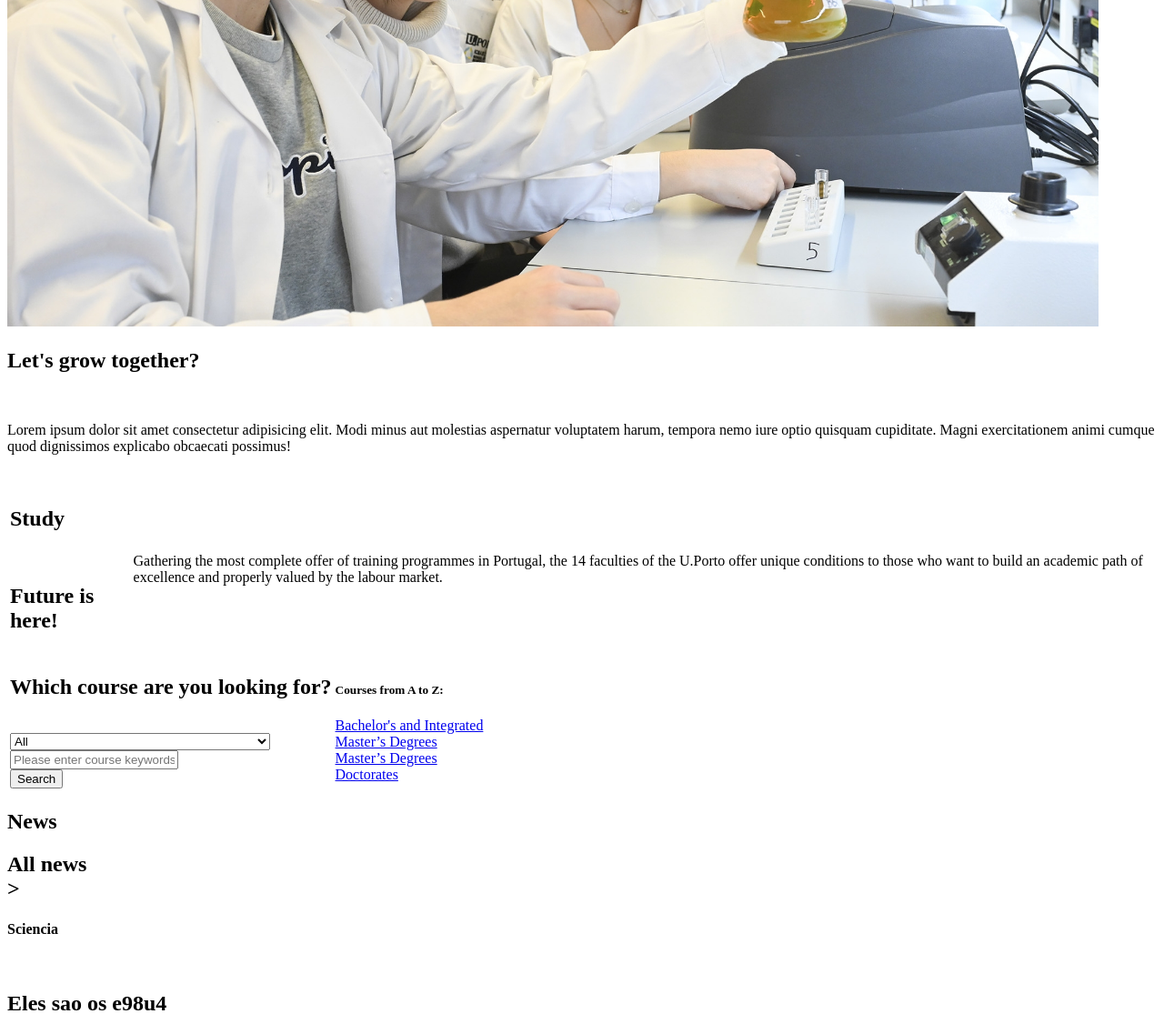
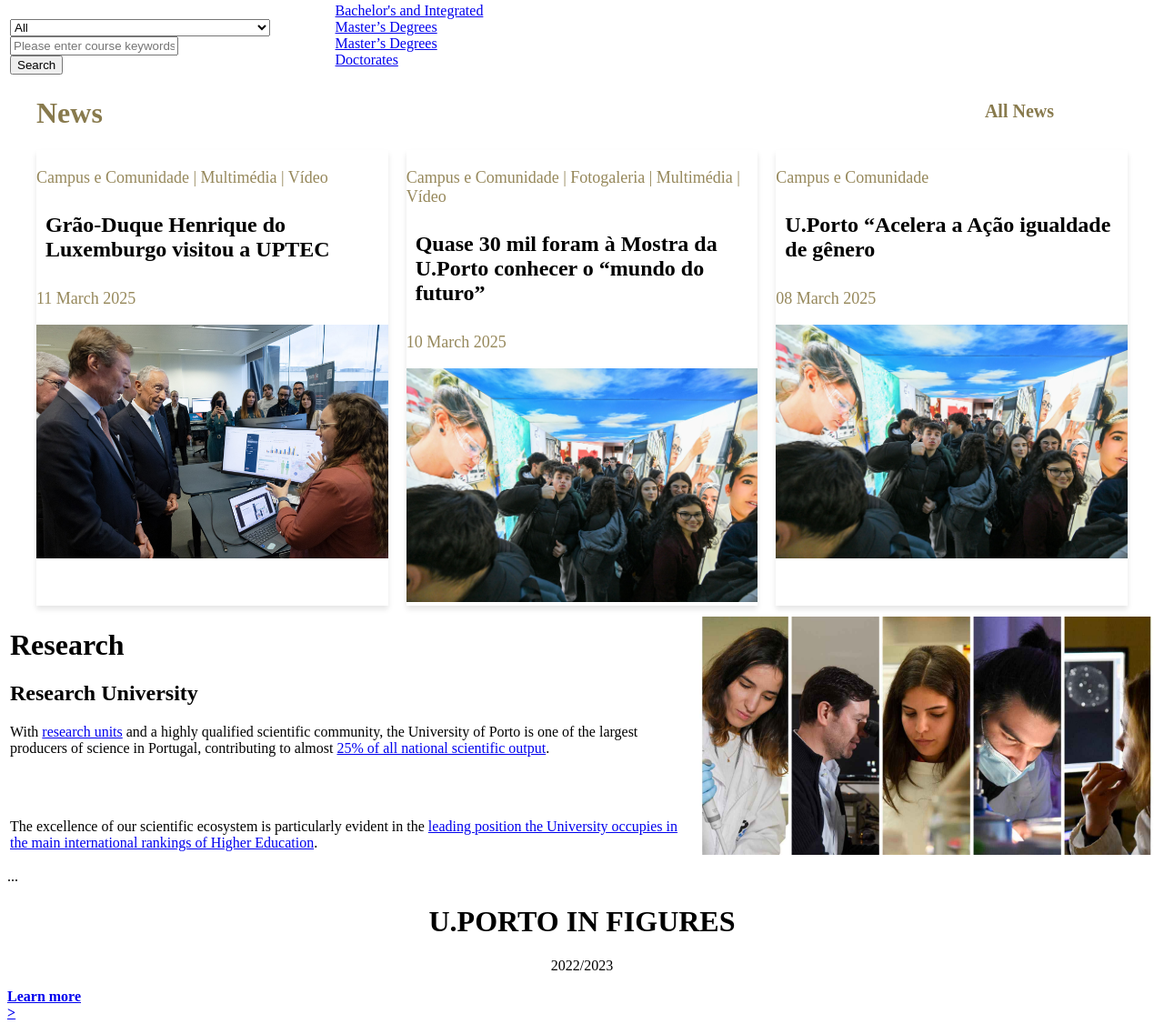
Before and after one commit to caleb-tuyisingize/ignite, a plain HTML site: page university-portal/index.html in a window 1280 px wide. Shown: the part 5695-6832 px from the top of the page at 91% size. Drawn offline with Linux system fonts and the light colour scheme.

Commit message:
second mainly done

```diff
--- a/university-portal/css/style.css
+++ b/university-portal/css/style.css
@@ -0,0 +1,51 @@
+/* Next of the main */
+
+.second-news-container {
+    max-width: 1200px;
+    margin: auto;
+}
+.sub-news-container
+{
+    display: flex;
+}
+.sub-news-container h1 {
+    color: #887a4d;
+}
+.sub-news-container h2
+{
+    color: #887a4d;
+    padding: 10px 10px;
+    margin-left: 80%;
+    font-size: 20px;
+}
+/* css of all about the new grids */
+
+.news-grid {
+    display: flex;
+    gap: 20px;
+}
+.news-card {
+    background: white;
+    box-shadow: 0 4px 6px rgba(0, 0, 0, 0.1);
+    flex: 1;
+}
+.news-card img {
+    width: 100%;
+
+}
+.news-card h3 {
+    margin: 10px 0;
+    font-size: 24px;
+    padding: 10px 10px;
+    font-weight: bold;
+}
+.news-card p {
+    color: #96885b;
+    font-size: 18px;
+    margin-top: 20px;
+}
+.news-card h3 a {
+    text-decoration: none;
+    color: black;
+    font-weight: bold;
+}
--- a/university-portal/index.html
+++ b/university-portal/index.html
@@ -5,6 +5,7 @@
     <meta charset="UTF-8">
     <meta name="viewport" content="width=device-width, initial-scale=1.0">
     <title>Document</title>
+    <link rel="stylesheet" href="css/style.css">
 </head>
 
 <body>
@@ -143,99 +144,34 @@
 
 
     <!-- Next of the main -->
-    <section class="second-main">
-        <div class="news">
+    <div class="second-news-container">
+
+        <div class="sub-news-container">
             <h1>News</h1>
-            <h1>All news
-                <div class="icon">></div>
-            </h1>
+            <h2>All News</h2>
         </div>
 
-
-        <!-- Slides -->
-        <div class="sliding-well">
-
-
-            <div class="slide">
-                <h4>Sciencia</h4>
-                <br>
-                <h2>Eles sao os e98u4</h2><br>
-                <img src="./img/vencedore-premio-excelencia-na-investigacao-cientifica-uporto-2025.jpeg" width="600" alt="">
+        <div class="news-grid">
+            <div class="news-card">
+                <p>Campus e Comunidade | Multimédia | Vídeo</p>
+                <h3><a href="#">Grão-Duque Henrique do Luxemburgo visitou a UPTEC</a></h3>
+                <p>11 March 2025</p>
+                <img src="img/visita1.jpeg" alt="News Image">
             </div>
-
-            <div class="slide">
-                <h4>Sciencia</h4>
-                <br>
-                <h2>Eles sao os e98u4</h2><br>
-                <img src="./img/reitor-encontro-universidades-europeias_04.jpeg" width="600" alt="">
+            <div class="news-card">
+                <p>Campus e Comunidade | Fotogaleria | Multimédia | Vídeo</p>
+                <h3><a href="#">Quase 30 mil foram à Mostra da U.Porto conhecer o “mundo do futuro”</a></h3>
+                <p>10 March 2025</p>
+                <img src="img/visita2.jpeg" alt="News Image">
             </div>
-
-            <div class="slide">
-                <h4>Sciencia</h4>
-                <br>
-                <h2>Eles sao os e98u4</h2><br>
-                <img src="./img/reitoria-fachada-114-anos_01.jpeg" width="600" alt="">
-            </div>
-
-            <div class="slide">
-                <h4>Sciencia</h4>
-                <br>
-                <h2>Eles sao os e98u4</h2><br>
-                <img src="./img/estudantes-fmdup-laboratorio-2024.jpeg" width="600" alt="">
-            </div>
-
-            <div class="slide">
-                <h4>Sciencia</h4>
-                <br>
-                <h2>Eles sao os e98u4</h2><br>
-                <img src="./img/visita-grao-duque-henrique-luxemburgo-uptec_08.jpeg" width="600" alt="">
-            </div>
-
-            <div class="slide">
-                <h4>Sciencia</h4>
-                <br>
-                <h2>Eles sao os e98u4</h2><br>
-                <img src="./img/mostra-uporto-2025_06.format-jpeg.jpeg" width="600" alt="">
-            </div>
-
-            <div class="slide">
-                <h4>Sciencia</h4>
-                <br>
-                <h2>Eles sao os e98u4</h2><br>
-                <img src="./img/dia-da-mulher-2025-fmup_04.jpeg" width="600" alt="">
-            </div>
-
-            <div class="slide">
-                <h4>Sciencia</h4>
-                <br>
-                <h2>Eles sao os e98u4</h2><br>
-                <img src="./img/reitoria-fachada-114-anos_01.jpeg" width="600" alt="">
-            </div>
-
-            <div class="slide">
-                <h4>Sciencia</h4>
-                <br>
-                <h2>Eles sao os e98u4</h2><br>
-                <img src="./img/estudantes-internacionais-reitoria-sessao_02.format-jpeg.jpeg" width="600" alt="">
+            <div class="news-card">
+                <p>Campus e Comunidade</p>
+                <h3><a href="#">U.Porto “Acelera a Ação igualdade de gênero</a></h3>
+                <p>08 March 2025</p>
+                <img src="img/visita2.jpeg" alt="News Image">
             </div>
         </div>
-
-        <table>
-            <tr>
-                <td>
-                    <h1 class="study">We are a University of Excellence!</h1>
-                </td>
-                <td>
-                    <p class="the-future-is">
-                        With over 100 years of history, the University of Porto is a <b>leading teaching and scientific research institution in Portugal and worldwide.</b> Considered the best Portuguese University and one of the best 100 European institutions</b>
-                        according to <b>the most important Higher Education rankings, U.Porto combines quality teaching and excellent research with the best academic experience.
-                        <b> We are waiting for you!</b>
-                        <a href="#">See More <div class="icon">></div></a>
-                    </p>
-                </td>
-            </tr>
-        </table>
-    </section>
+    </div>
 
     <!-- Section For Research -->
 
@@ -403,7 +339,7 @@
         <div class="icons">
             <div class="icon-left">
                 <h1>
-                    <</h1>
+                    </h1>
             </div>
             <div class="icon-right">
                 <h1>
```
Also changed, not shown: university-portal/img/visita1.jpeg (renamed from university-portal/img/visita-grao-duque-henrique-luxemburgo-uptec_08.jpeg), university-portal/img/visita2.jpeg (renamed from university-portal/img/mostra-uporto-2025_06.jpeg), university-portal/img/visita3.jpeg (renamed from university-portal/img/investigacao-icbas-2024_01.format-jpeg.jpeg).
